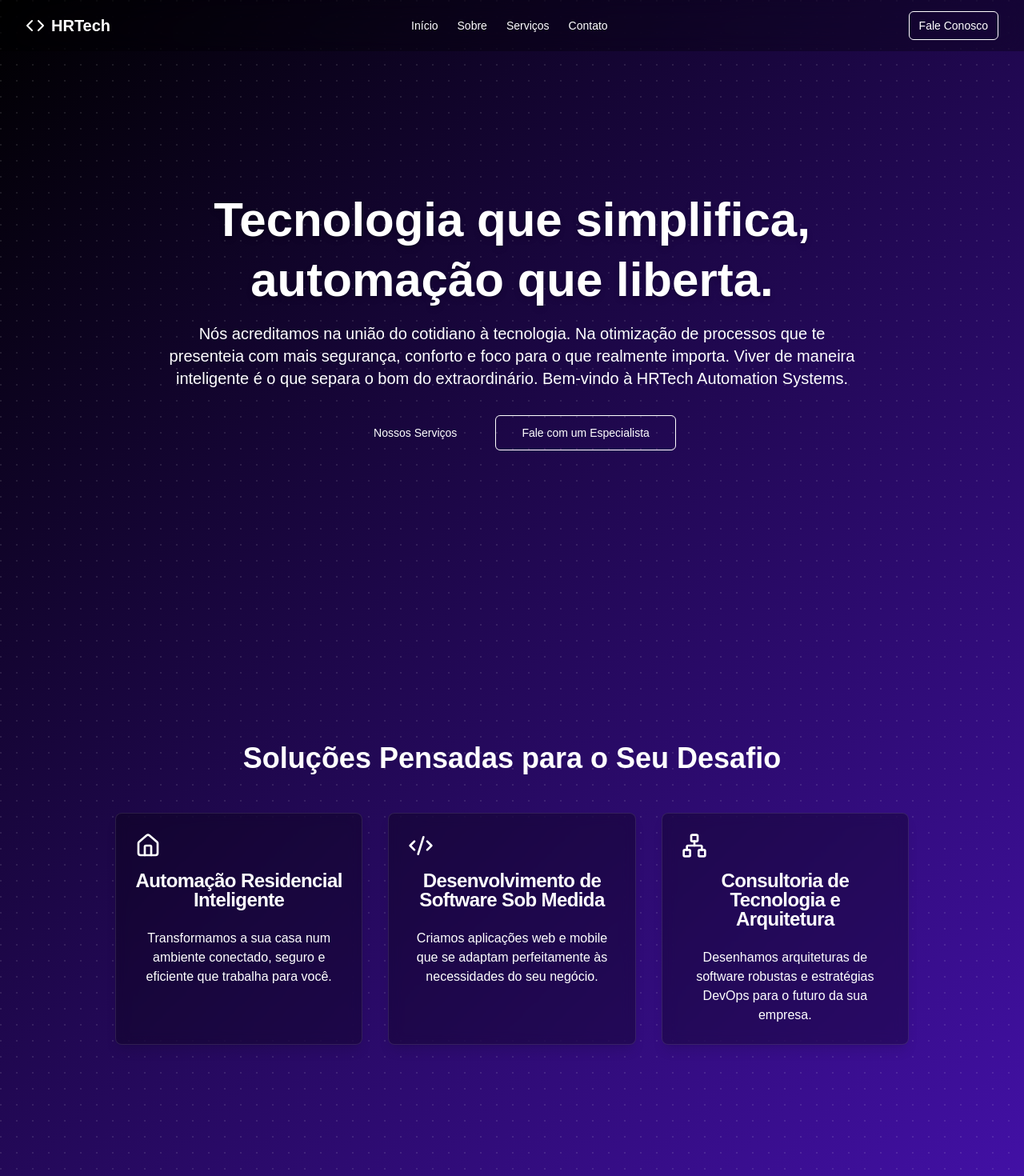
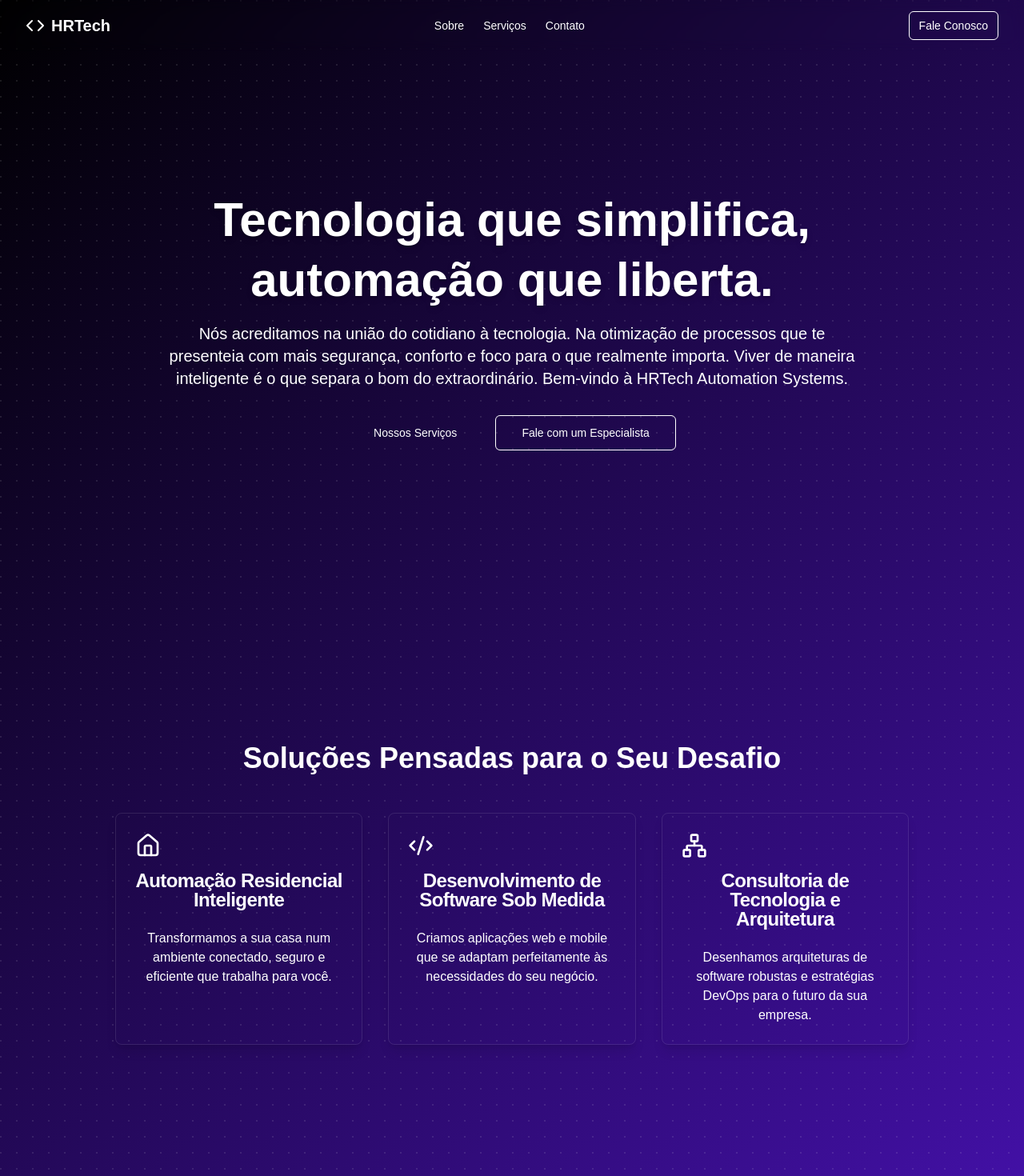
Before and after one commit to HenriqueRavazzi/hrtech-website, a Next.js app: page / in a window 1280 px wide. Shown: the top 1470 px of the page at 80% size. Built offline with nearby package versions, Linux system fonts and the light colour scheme.

Commit message:
fix: Refatora o componente Navbar para melhorar a legibilidade e atualiza o estilo do Card para um fundo mais escuro

```diff
--- a/app/components/layout/Navbar.tsx
+++ b/app/components/layout/Navbar.tsx
@@ -5,18 +5,11 @@ import Link from "next/link";
 import { Menu, X, Code } from "lucide-react";
 import { Button } from "../ui/Button";
 
-const navLinks = [
-  { href: "/", label: "Início" },
-  { href: "/about", label: "Sobre" },
-  { href: "/services", label: "Serviços" },
-  { href: "/contact", label: "Contato" },
-];
-
 export function Navbar() {
   const [isOpen, setIsOpen] = React.useState(false);
 
   return (
-    <header className="fixed top-0 left-0 right-0 z-50 bg-black/30 backdrop-blur-lg">
+    <header className="fixed top-0 left-0 right-0 z-50 bg-dark/80 backdrop-blur-sm">
       <div className="container mx-auto flex h-16 max-w-7xl items-center justify-between px-4 sm:px-6 lg:px-8">
         <Link href="/" className="flex items-center gap-2">
           <Code className="h-6 w-6 text-primary" />
@@ -24,15 +17,9 @@ export function Navbar() {
         </Link>
 
         <nav className="hidden items-center gap-6 md:flex">
-          {navLinks.map((link) => (
-            <Link
-              key={link.href}
-              href={link.href}
-              className="text-sm font-medium text-light/80 transition-colors hover:text-light"
-            >
-              {link.label}
-            </Link>
-          ))}
+            <Link href="/about" className="text-sm font-medium text-light/80 transition-colors hover:text-light">Sobre</Link>
+            <Link href="/services" className="text-sm font-medium text-light/80 transition-colors hover:text-light">Serviços</Link>
+            <Link href="/contact" className="text-sm font-medium text-light/80 transition-colors hover:text-light">Contato</Link>
         </nav>
 
         <div className="hidden md:block">
@@ -54,8 +41,7 @@ export function Navbar() {
       </div>
 
       {isOpen && (
-        // Fundo do menu mobile
-        <div className="md:hidden bg-black/50 backdrop-blur-lg">
+        <div className="md:hidden">
           <nav className="flex flex-col items-center gap-4 px-4 pt-2 pb-4">
             {navLinks.map((link) => (
               <Link
@@ -76,3 +62,10 @@ export function Navbar() {
     </header>
   );
 }
+
+const navLinks = [
+    { href: "/", label: "Início" },
+    { href: "/about", label: "Sobre" },
+    { href: "/services", label: "Serviços" },
+    { href: "/contact", label: "Contato" },
+  ];
--- a/app/components/ui/Card.tsx
+++ b/app/components/ui/Card.tsx
@@ -7,9 +7,8 @@ const Card = React.forwardRef<
 >(({ className, ...props }, ref) => (
   <div
     ref={ref}
-    // Fundo semitransparente para criar efeito de profundidade
     className={cn(
-      "rounded-lg border border-white/10 bg-black/30 backdrop-blur-sm text-light shadow-lg",
+      "rounded-lg border border-white/10 bg-dark/50 text-light shadow-lg transition-all duration-300 ease-in-out hover:transform hover:-translate-y-2 hover:shadow-primary/30",
       className
     )}
     {...props}
@@ -36,7 +35,7 @@ const CardTitle = React.forwardRef<
   <h3
     ref={ref}
     className={cn(
-      "text-2xl font-semibold leading-none tracking-tight text-light", // Garante texto branco
+      "text-2xl font-semibold leading-none tracking-tight",
       className
     )}
     {...props}
--- a/app/contact/page.tsx
+++ b/app/contact/page.tsx
@@ -1,3 +1,4 @@
+import React, { Suspense } from 'react';
 import { Navbar } from '../components/layout/Navbar';
 import { Footer } from '../components/layout/Footer';
 import { ContactForm } from '../components/sections/ContactForm';
@@ -9,6 +10,7 @@ export default function ContactPage() {
     <div>
       <Navbar />
       <main className="pt-16">
+        <Suspense fallback={<div>Carregando...</div>}>
           <AnimatedSection className="w-full min-h-[calc(100vh-128px)] flex items-center justify-center py-20">
             <div className="container mx-auto max-w-2xl text-center px-4">
               <Mail className="h-16 w-16 text-accent mx-auto mb-6" />
@@ -23,6 +25,7 @@ export default function ContactPage() {
               </div>
             </div>
           </AnimatedSection>
+        </Suspense>
       </main>
       <Footer />
     </div>
```
Lines whose indentation alone changed are shown as unchanged.
